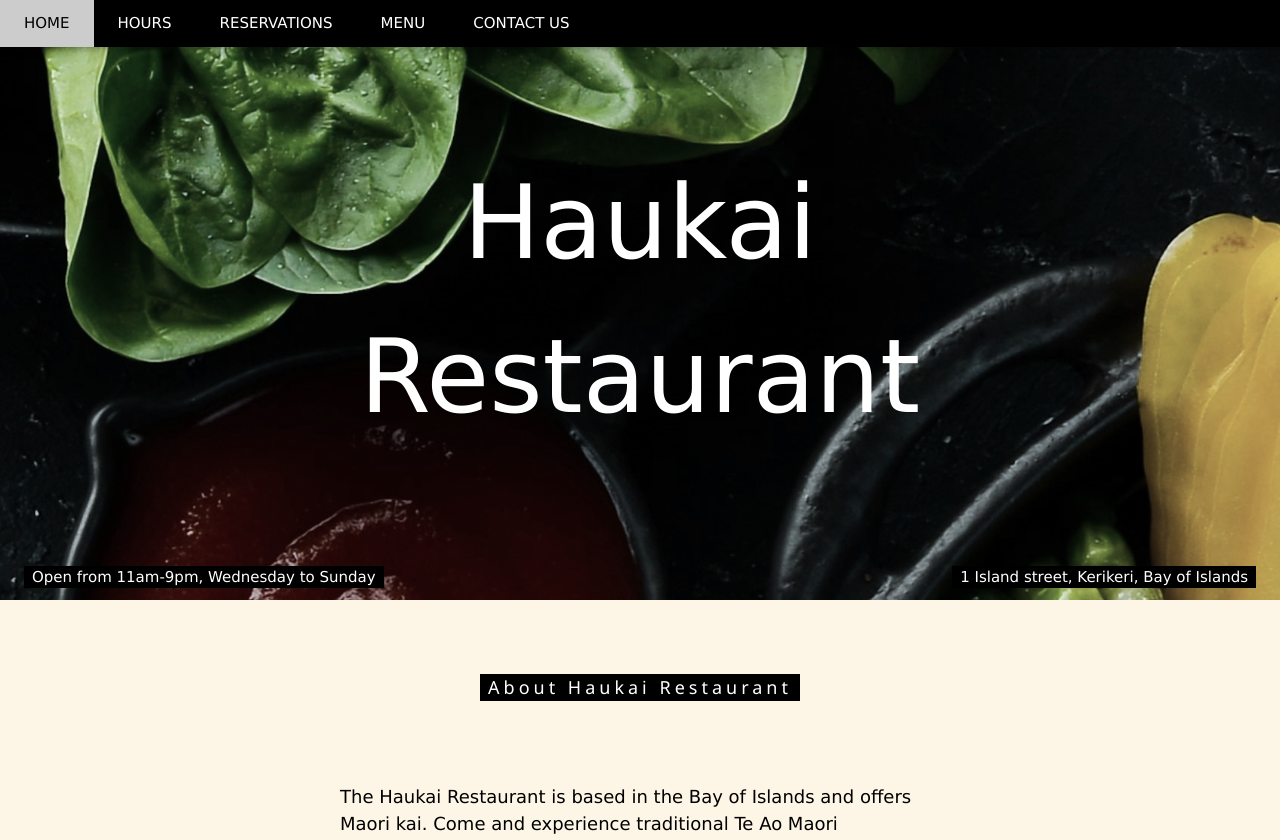
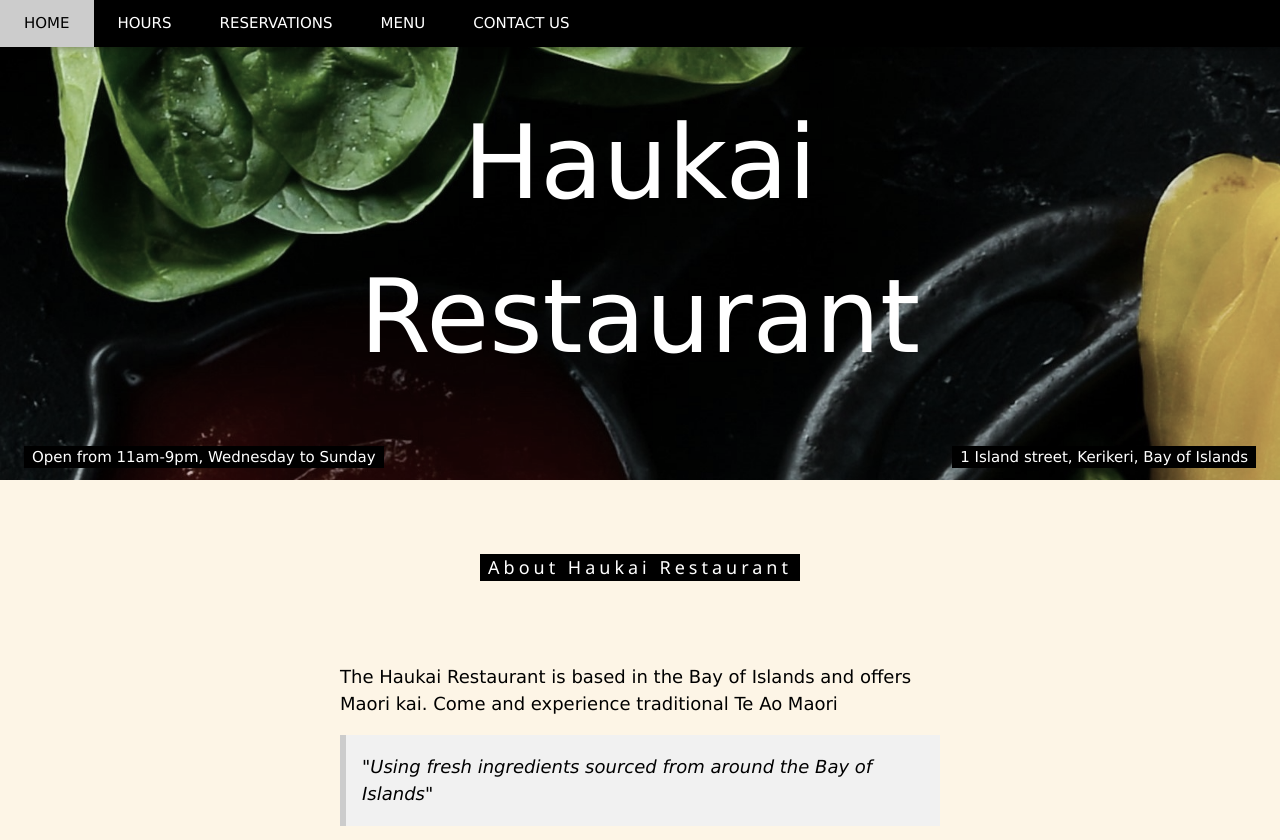
Before and after one commit to suzanne-code/Haukai, a PHP site: page / in a window 1280 px wide. Shown: the top 840 px of the page. Run offline with PHP 8.4, Linux system fonts and the light colour scheme.

Commit message:
changed min height header

```diff
--- a/style/style.css
+++ b/style/style.css
@@ -8,7 +8,7 @@ body, html {
     background-position: center;
     background-size: cover;
     background-image: url("header.jpg");
-    min-height: 75%;
+    min-height: 60%;
   }
   /* style for menu */
   .menu {
```
